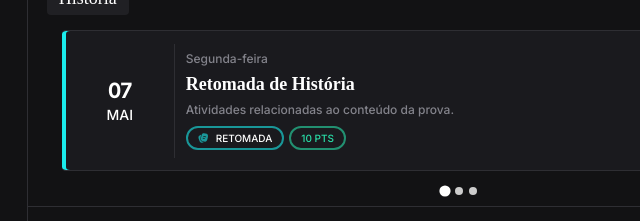
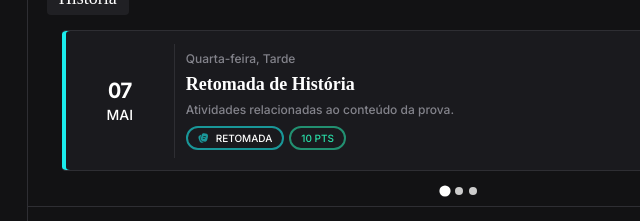
Before and after one commit to rafaelg3r/Classmind, a website with bundled scripts: page index.html in a window 1280 px wide. Shown: the part 173-394 px from the top of the page, 171-811 px from the left. Built offline with nearby package versions, Linux system fonts and the light colour scheme.

Commit message:
data fix

```diff
--- a/index.html
+++ b/index.html
@@ -385,7 +385,7 @@
                         <span>mai</span>
                       </div>
                       <div class="content">
-                        <span>Segunda-feira</span>
+                        <span>Quarta-feira, Tarde</span>
                         <div class="card-title">
                           <h4>Retomada de História</h4>
                         </div>
```
